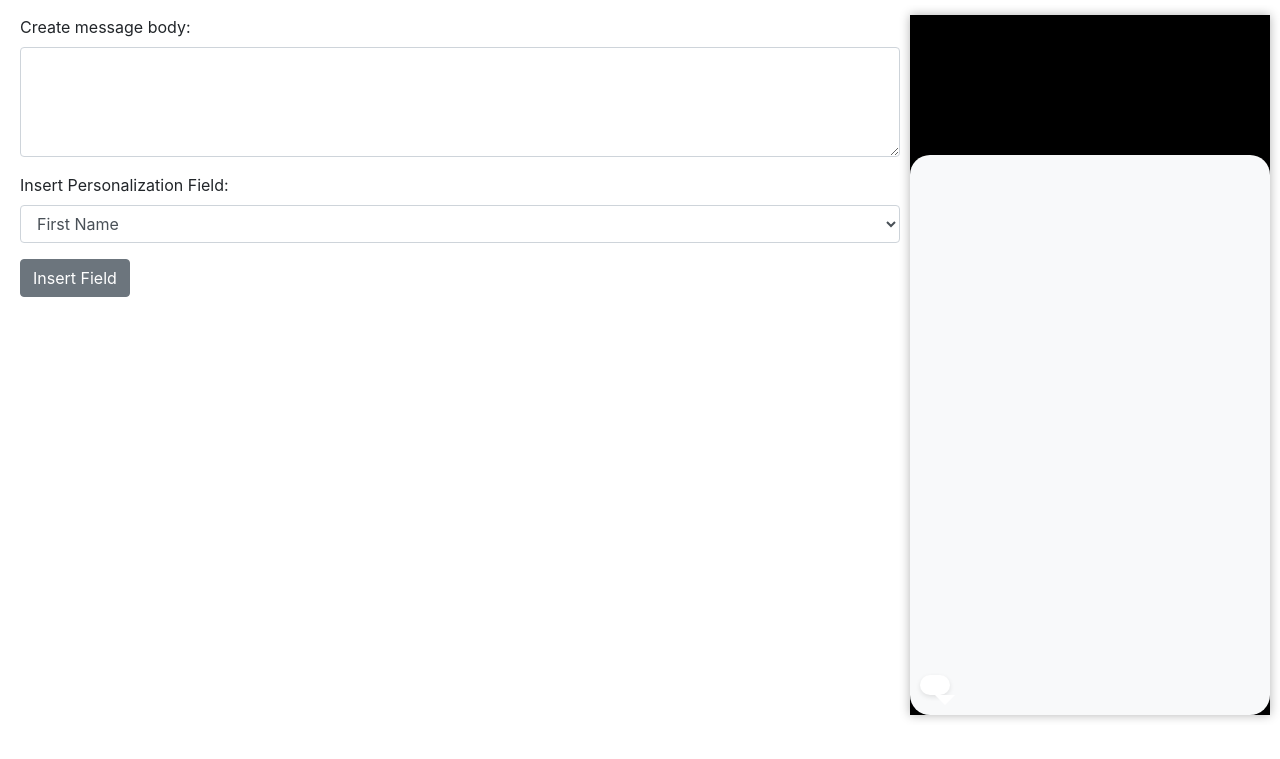
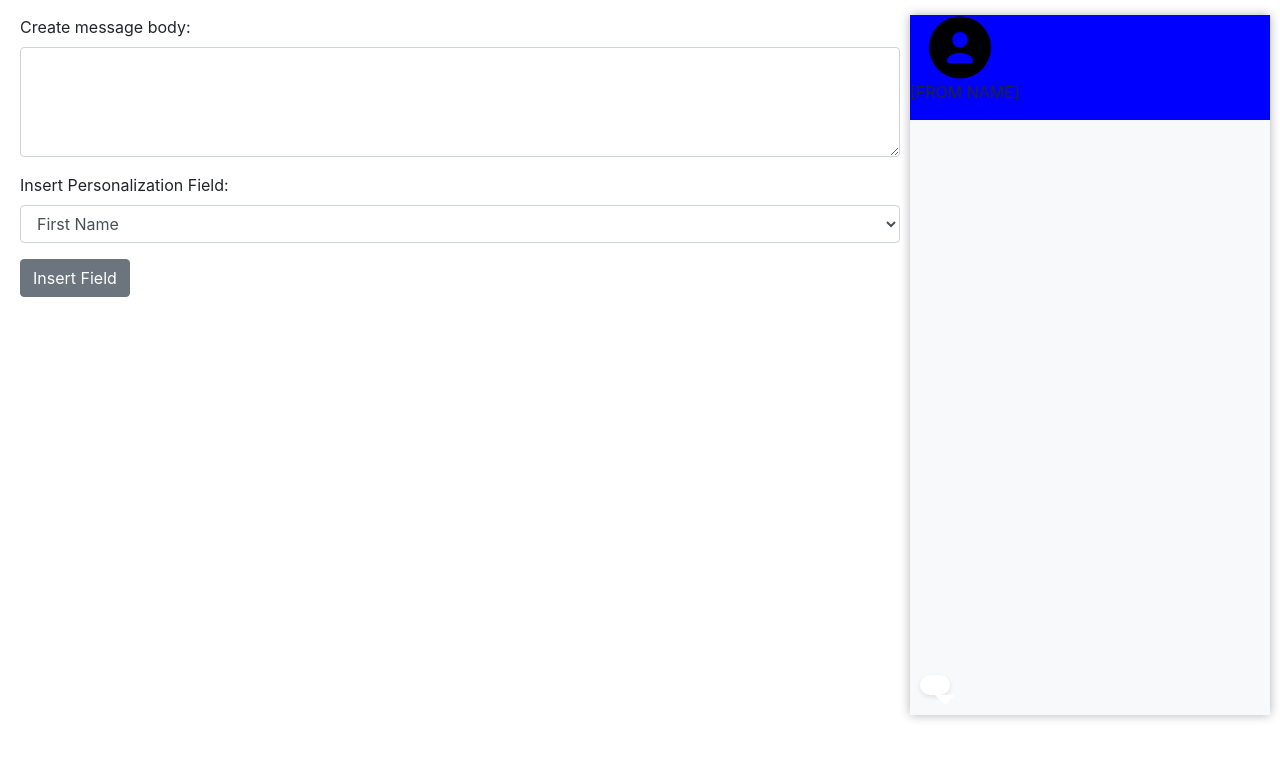
Before and after one commit to Nandakumar1418/activity, a website: page public/index.html in a window 1280 px wide. Shown: the part 41-800 px from the top of the page. Drawn offline with nearby package versions, Linux system fonts and the light colour scheme.

Commit message:
Update index.html

```diff
--- a/public/index.html
+++ b/public/index.html
@@ -91,14 +91,17 @@
         }
         #phoneHeader{
             width: 100%;
-            height: 20%;
-            background-color : 'blue'
+            height: 15%;
+            background-color : blue;
+            display: flex;
+            flex-direction: column;
+            justify-content: center;
         }
         #phoneScreen {
             width: 100%;
-            height: 80%;
+            height: 85%;
             background: #f8f9fa;
-            border-radius: 20px;
+/*             border-radius: 20px; */
             overflow: hidden;
             display: flex;
             flex-direction: column;
@@ -164,7 +167,10 @@
         </div>
         <div id="phoneContainer">
             <div id="phoneHeader">
-
+                <svg xmlns="http://www.w3.org/2000/svg" x="0px" y="0px" width="100" height="100" viewBox="0,0,256,256">
+<g transform="translate(6.4,6.4) scale(0.95,0.95)"><g fill="none" fill-rule="nonzero" stroke="#000000" stroke-width="42.66667" stroke-linecap="butt" stroke-linejoin="miter" stroke-miterlimit="10" stroke-dasharray="" stroke-dashoffset="0" font-family="none" font-weight="none" font-size="none" text-anchor="none" style="mix-blend-mode: normal"><path d="M128,235.04141c-59.11734,0 -107.04141,-47.92407 -107.04141,-107.04141v0c0,-59.11734 47.92407,-107.04141 107.04141,-107.04141v0c59.11734,0 107.04141,47.92407 107.04141,107.04141v0c0,59.11734 -47.92407,107.04141 -107.04141,107.04141z" id="shape"></path></g><g fill="#000000" fill-rule="nonzero" stroke="none" stroke-width="1" stroke-linecap="butt" stroke-linejoin="miter" stroke-miterlimit="10" stroke-dasharray="" stroke-dashoffset="0" font-family="none" font-weight="none" font-size="none" text-anchor="none" style="mix-blend-mode: normal"><g transform="scale(10.66667,10.66667)"><path d="M18,2h-12c-1.105,0 -2,0.895 -2,2v16c0,1.105 0.895,2 2,2h12c1.105,0 2,-0.895 2,-2v-16c0,-1.105 -0.895,-2 -2,-2zM12,6c1.7,0 3,1.3 3,3c0,1.7 -1.3,3 -3,3c-1.7,0 -3,-1.3 -3,-3c0,-1.7 1.3,-3 3,-3zM16.333,18h-8.666c-0.369,0 -0.667,-0.298 -0.667,-0.667v-0.333c0,-1.571 2.512,-3 5,-3c2.488,0 5,1.429 5,3v0.333c0,0.369 -0.298,0.667 -0.667,0.667z"></path></g></g></g>
+</svg>
+<p>[FROM NAME]</p>
             </div>
             <div id="phoneScreen">
                 <div id="messagePreview"></div>
```
